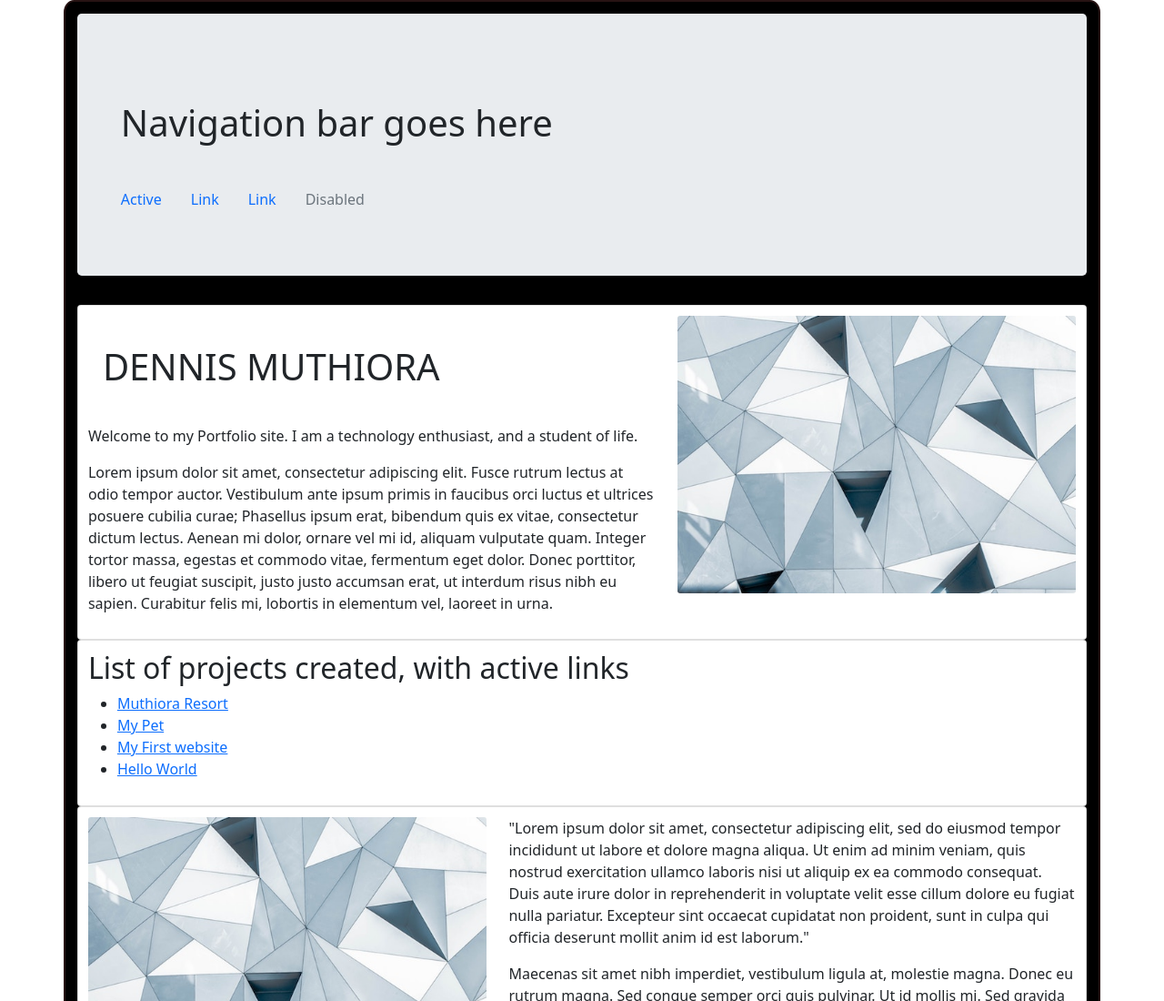
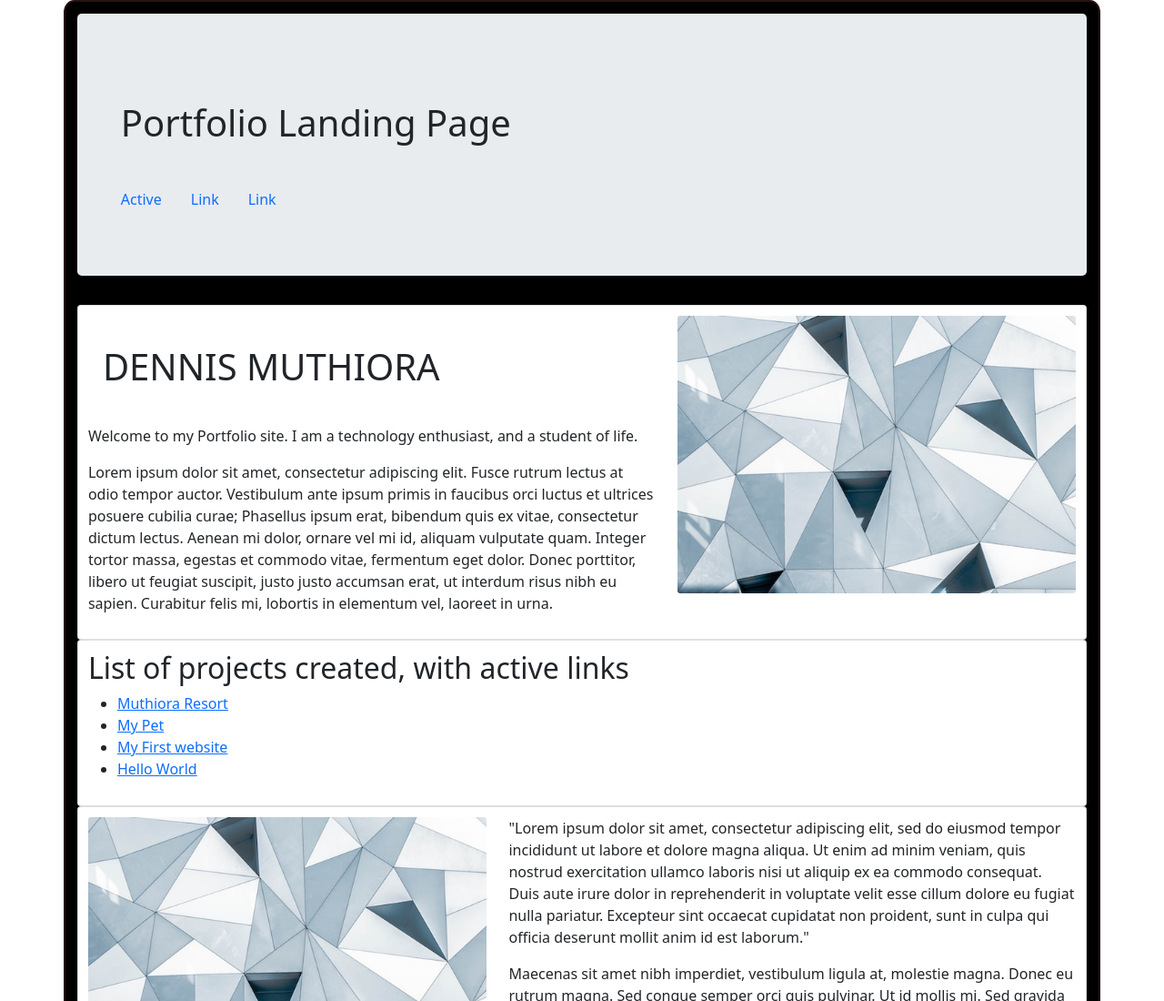
Before and after one commit to wdmuthiora/portfolio-landing-page, a plain HTML site: page index.html in a window 1280 px wide. Shown: the top 1100 px of the page at 91% size. Drawn offline with nearby package versions, Linux system fonts and the light colour scheme.

Commit message:
Renamed the header to Portfolio Landing Page.

```diff
--- a/index.html
+++ b/index.html
@@ -15,7 +15,7 @@
     <div class="nav">
       <div class="col-md-12">
         <div class="jumbotron">
-          <h1>Navigation bar goes here</h1>
+          <h1>Portfolio Landing Page</h1>
           <ul class="nav">
             <li class="nav-item">
               <a class="nav-link active" aria-current="page" href="#">Active</a>
@@ -25,9 +25,6 @@
             </li>
             <li class="nav-item">
               <a class="nav-link" href="#">Link</a>
-            </li>
-            <li class="nav-item">
-              <a class="nav-link disabled" href="#" tabindex="-1" aria-disabled="true">Disabled</a>
             </li>
           </ul>
         </div>
```
